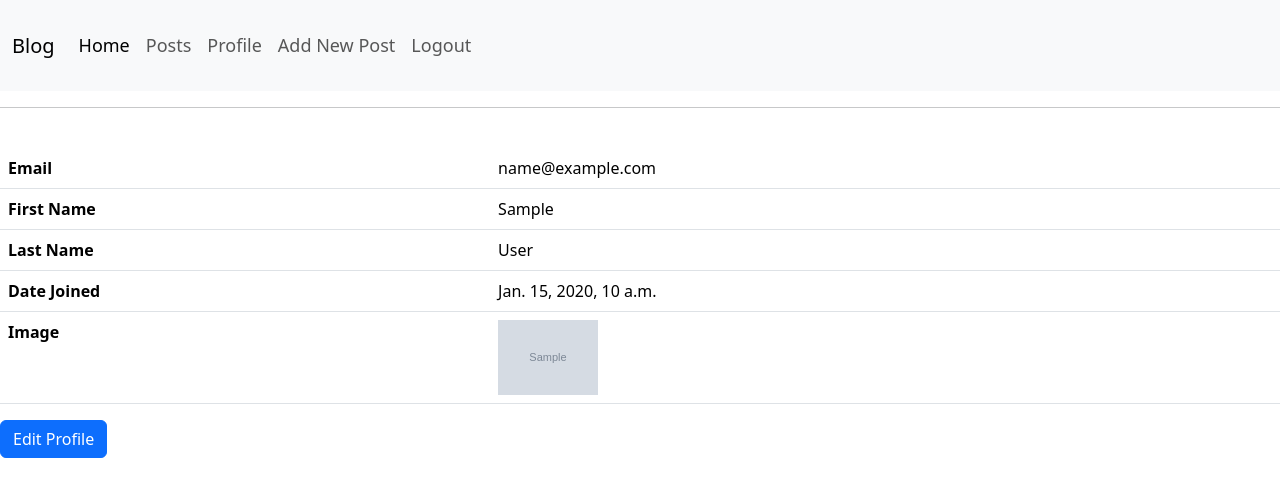
After one commit to Arslanbaig84/Blogpost, a Django app: a page that uses users/templates/users/userprofile.html in a window 1280 px wide. The commit adds this page. Shown: the top 497 px of the page. Run offline with Django 4.2, Linux system fonts and the light colour scheme; a user stored in the database is signed in; tables that the repository leaves empty hold one stand-in row (values such as "Sample post"); grey boxes marked "Sample" are stand-in pictures; some libraries are stand-ins or nearby versions.

Commit message:
user profile route for authors

```diff
--- a/posts/templates/posts/post.html
+++ b/posts/templates/posts/post.html
@@ -7,7 +7,7 @@
 {% block body %}
     <a href="{% url 'index' %}"><- Go back</a>
     <h1>{{post.title}} by
-        <a href="{% url 'profile' %}">{{post.author.username}}</a>
+        <a href="{% url 'userprofile' post.author.username %}">{{post.author.username}}</a>
     </h1>
     <p>{{post.created_at}}</p>
     <p>{{post.article}}</p>
--- /dev/null
+++ b/users/templates/users/userprofile.html
@@ -0,0 +1,44 @@
+{% extends 'base/layout.html' %}
+
+
+{% block title %}
+    Profile({{user_profile.username}})
+{% endblock %}
+
+{% block body %}
+
+{% if user.is_authenticated %}
+<table class="table">
+    <tbody>
+      <tr>
+        <th scope="row">Email</th>
+        <td>{{user_profile.email}}</td>
+      </tr>
+      <tr>
+        <th scope="row">First Name</th>
+        <td>{{user_profile.first_name}}</td>
+      </tr>
+      <tr>
+        <th scope="row">Last Name</th>
+        <td>{{user_profile.last_name}}</td>
+      </tr>
+      <tr>
+        <th scope="row">Date Joined</th>
+        <td>{{user_profile.date_joined}}</td>
+      </tr>
+      <tr>
+        <th scope="row">Image</th>
+        <td>
+            <img src="{{user_profile.profile.image.url}}" alt="arslan" style="width: 100px;">
+        </td>
+      </tr>
+    </tbody>
+  </table>
+
+    <a href="#">
+        <button class="btn btn-primary mb-3">Edit Profile</button>
+    </a>
+
+{% endif %}
+
+{% endblock %}
--- a/users/urls.py
+++ b/users/urls.py
@@ -6,5 +6,6 @@ urlpatterns = [
     path('login_user', views.login_user, name='login_user'),
     path('logout_user', views.logout_user, name='logout_user'),
     path('profile', views.profile, name='profile'),
+    path('<str:username>', views.userprofile, name='userprofile')
 #    path('edit_profile', views.edit_profile, name='edit_profile'),
 ]
--- a/users/views.py
+++ b/users/views.py
@@ -3,6 +3,7 @@ from .forms import CustomUserCreationForm #, CustomerUserChangeForm
 from django.contrib.auth import authenticate, login, logout
 from django.contrib.auth.models import User
 from django.contrib import messages
+from django.contrib.auth.decorators import login_required
 
 # Create your views here.
 def register(request):
@@ -35,14 +36,22 @@ def login_user(request):
     return render(request, 'users/login_user.html')
 
 
+@login_required(login_url="/users/login_user/")
 def logout_user(request):
     logout(request)
     messages.info(request, 'Logged Out')
     return redirect('login_user')
 
 
+@login_required(login_url="/users/login_user/")
 def profile(request):
     return render(request, 'users/profile.html')
+
+
+@login_required(login_url="/users/login_user/")
+def userprofile(request, username):
+    user_profile = User.objects.get(username=username)
+    return render(request, 'users/userprofile.html', {'user_profile':user_profile})
 
 """
 def edit_profile(request):
```
